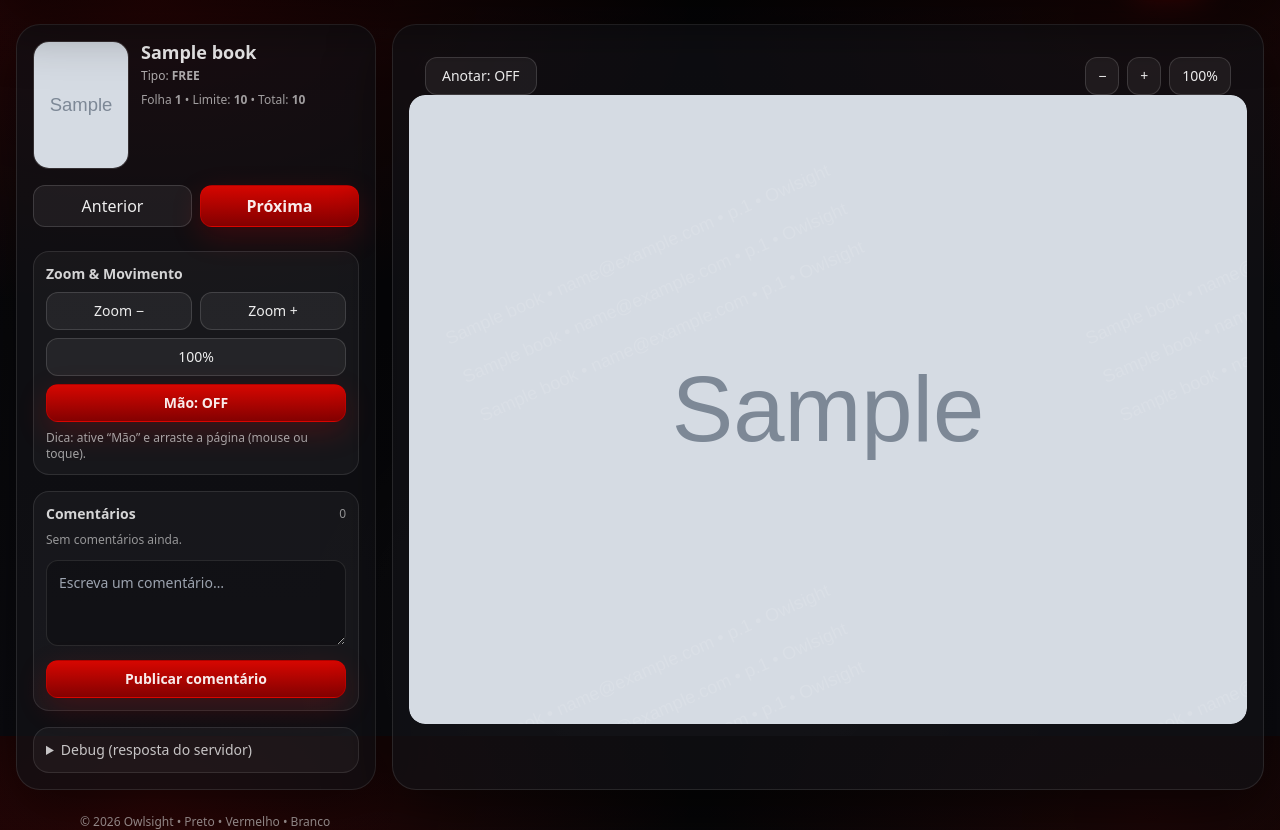
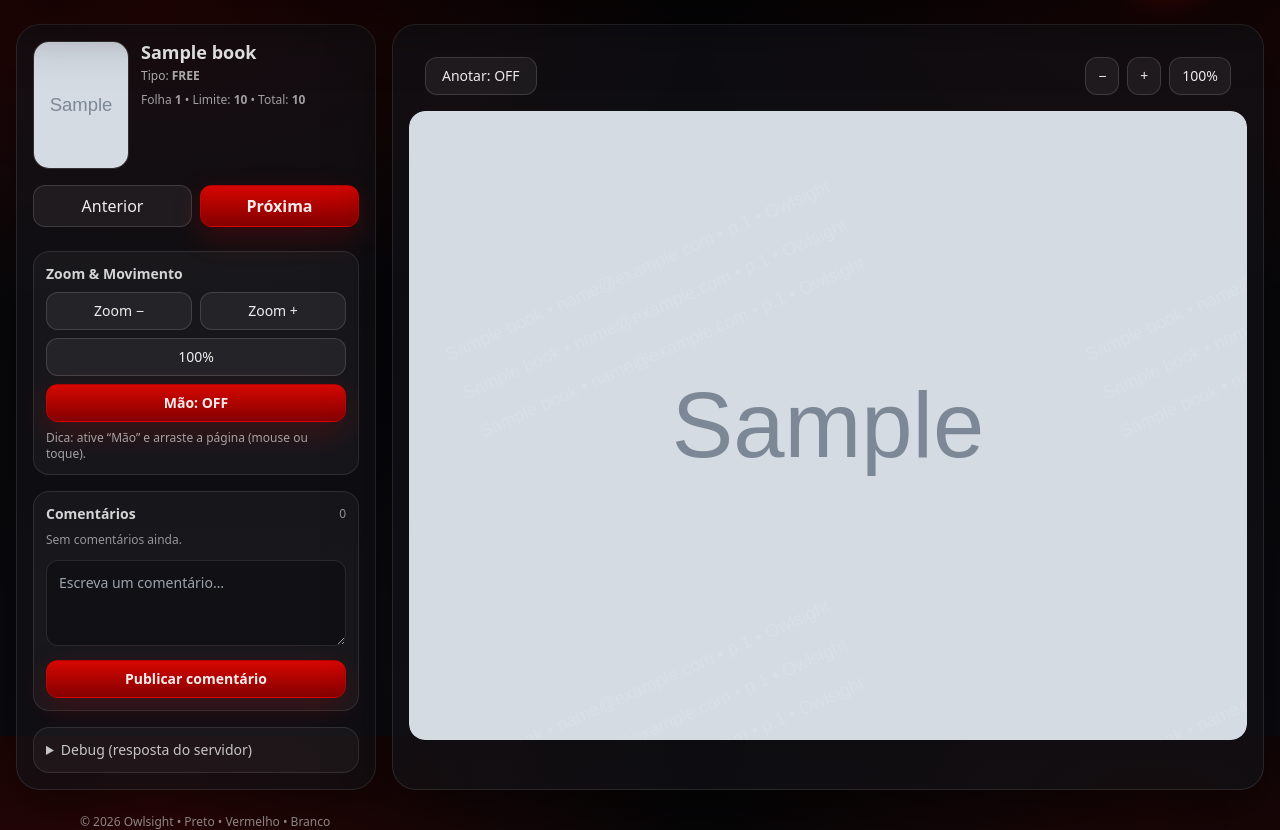
Before and after one commit to fernandomacombo/owlsight, a Django app: page /read/1/1/ in a window 1280 px wide. Shown: the part 64-894 px from the top of the page. Run offline with Django 5.2, Linux system fonts and the light colour scheme; a user stored in the database is signed in; tables that the repository leaves empty hold one stand-in row (values such as "Sample post"); grey boxes marked "Sample" are stand-in pictures; some libraries are stand-ins or nearby versions.

Commit message:
atualizado

```diff
--- a/frontend/templates/frontend/read.html
+++ b/frontend/templates/frontend/read.html
@@ -157,7 +157,7 @@
     <!-- RIGHT -->
     <section class="glass soft-shadow rounded-3xl p-0 lg:p-4" id="rightPanel">
       <!-- Toolbar (Desktop inside right) -->
-      <div class="hidden lg:flex items-center justify-between px-4 pt-4">
+      <div class="hidden lg:flex items-center justify-between px-4 p-4">
         <div class="flex items-center gap-2">
           <button id="annotateToggleBtn" class="btn px-4 py-2 rounded-xl text-sm">
             Anotar: OFF
```
